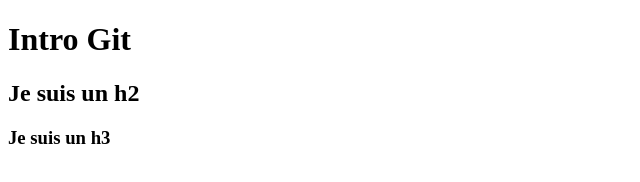
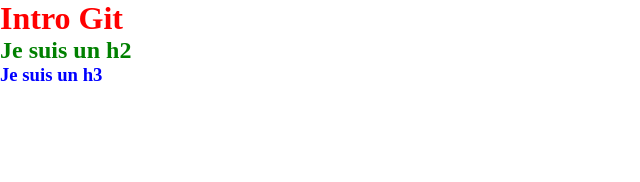
Before and after one commit to SkyBlyvion/1erdepotdistant, a plain HTML site: page index.html in a window 1280 px wide. Shown: the whole page, without its empty margins (0-640 px from the left). Drawn offline with Linux system fonts and the light colour scheme.

Commit message:
add style css

```diff
--- a/index.html
+++ b/index.html
@@ -4,10 +4,13 @@
     <meta charset="UTF-8">
     <meta name="viewport" content="width=device-width, initial-scale=1.0">
     <title>intro git</title>
+    <link rel="stylesheet" href="style.css">
 </head>
+
 <body>
     <h1>Intro Git</h1>
     <h2>Je suis un h2</h2>
     <h3>Je suis un h3</h3>
 </body>
+
 </html>
--- /dev/null
+++ b/style.css
@@ -0,0 +1,17 @@
+*{
+    padding: 0;
+    margin: 0;
+    box-sizing: border-box;
+}
+
+h1{
+    color: red;
+}
+
+h2{
+    color: green;
+}
+
+h3{
+    color: blue;
+}
```
